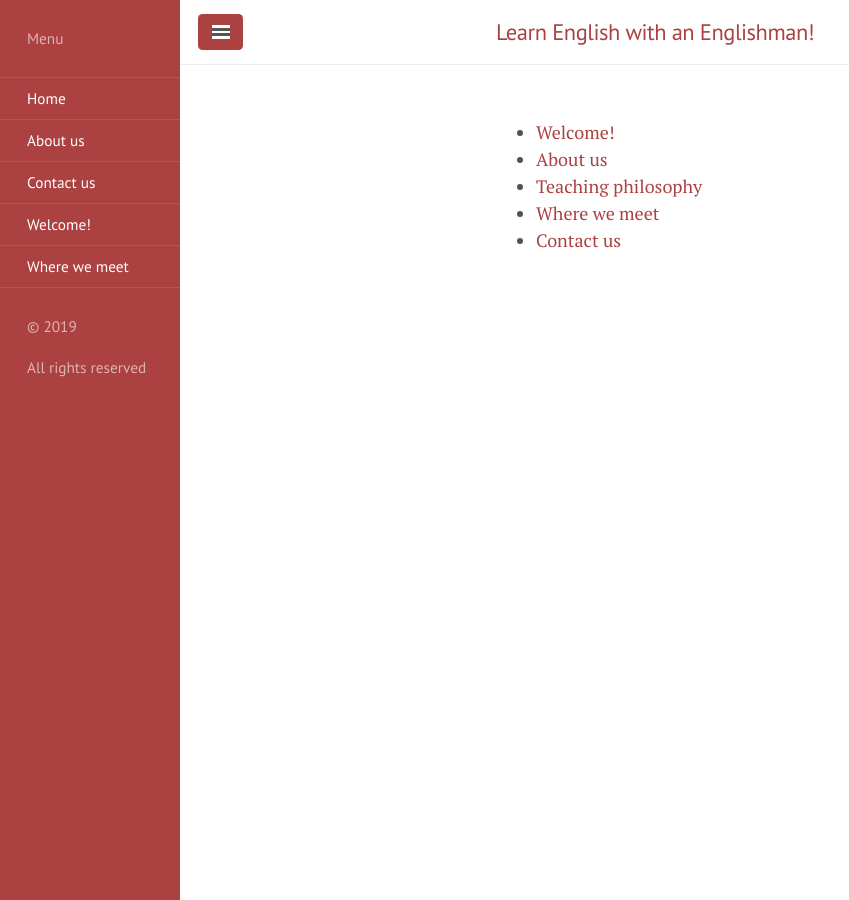
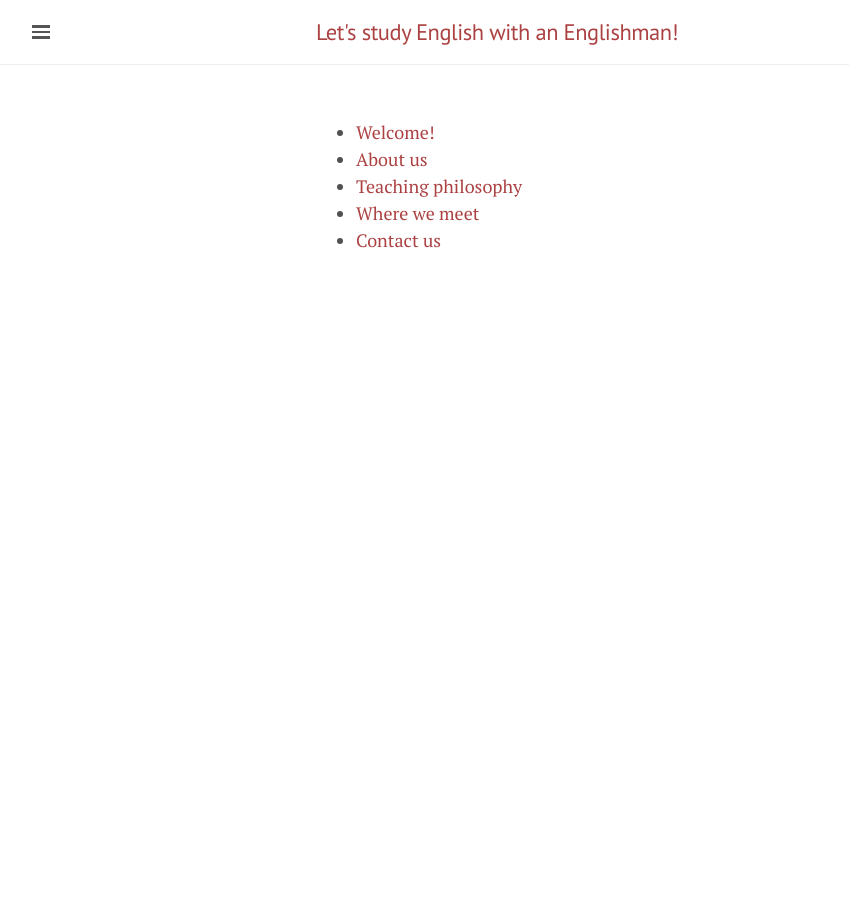
Before and after one commit to KyushuEnglish/KyushuEnglish.github.io, a Jekyll site: the page built from index.html, in a window 1280 px wide. Shown: the whole page, without its empty margins (0-849 px from the left). Built offline with Jekyll 4.4.1, drawn with Linux system fonts in a browser that asks for light colours; the list of posts is cut into pages by our own code.

Commit message:
Migration

```diff
--- a/_config.yml
+++ b/_config.yml
@@ -5,9 +5,9 @@ permalink:           pretty
 #relative_permalinks: true
 
 # Setup
-title:               Learn English with an Englishman!
+title:               Let's study English with an Englishman!
 tagline:             ''
-description:         'English classes in Miyakonojo'
+description:         'English classes in Miyakonojo with an English professor'
 url:                 '/'
 baseurl:             '/'
 paginate:            8
--- a/_includes/sidebar.html
+++ b/_includes/sidebar.html
@@ -1,7 +1,7 @@
 <!-- Target for toggling the sidebar `.sidebar-checkbox` is for regular
      styles, `#sidebar-checkbox` for behavior. -->
-<!-- <input type="checkbox" class="sidebar-checkbox" id="sidebar-checkbox"> -->
-<input type="checkbox" class="sidebar-checkbox" id="sidebar-checkbox" checked>
+<input type="checkbox" class="sidebar-checkbox" id="sidebar-checkbox">
+<!-- <input type="checkbox" class="sidebar-checkbox" id="sidebar-checkbox" checked> -->
 
 
 <!-- Toggleable sidebar -->
```
